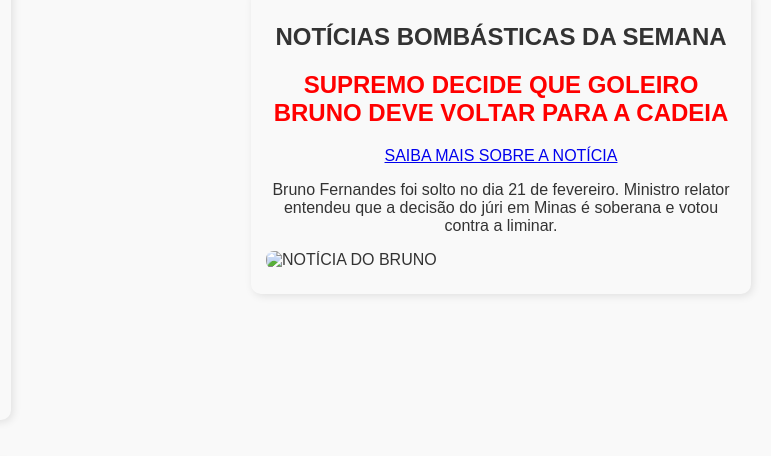
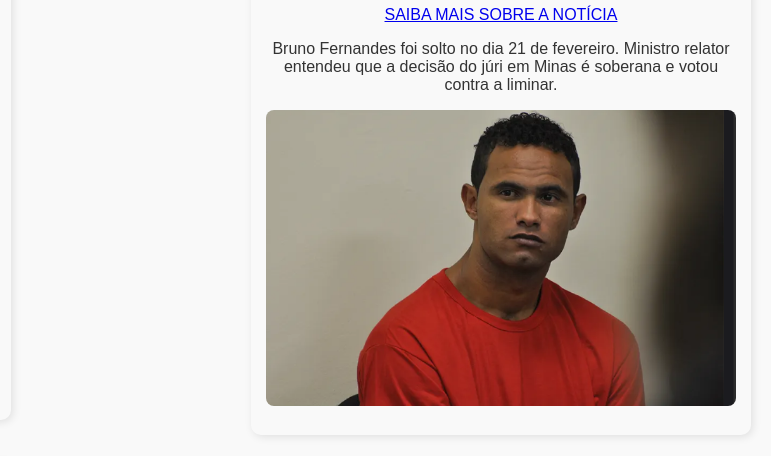
Before and after one commit to Cachorreira/Noticias_esportivas, a plain HTML site: page index.html in a window 1280 px wide. Shown: the part 295-751 px from the top of the page, 509-1280 px from the left. Drawn offline with Linux system fonts and the light colour scheme.

Commit message:
Update index.html

```diff
--- a/index.html
+++ b/index.html
@@ -35,7 +35,7 @@
                 <center><p>Bruno Fernandes foi solto no dia 21 de fevereiro. Ministro relator entendeu que a decisão do júri em Minas é soberana e votou contra a liminar.</p>
     </center>
 
-    <img src="home/kaique/Documentos/Programação web/trabalho/Captura de tela de 2025-04-24 23-08-47.png" alt="NOTÍCIA DO BRUNO">
+    <img src="Captura de tela de 2025-04-24 23-08-47.png" alt="NOTÍCIA DO BRUNO">
 </div>
 <div class="noticia">
     <center><h2>Últimas Notícias</h2></center>
```
